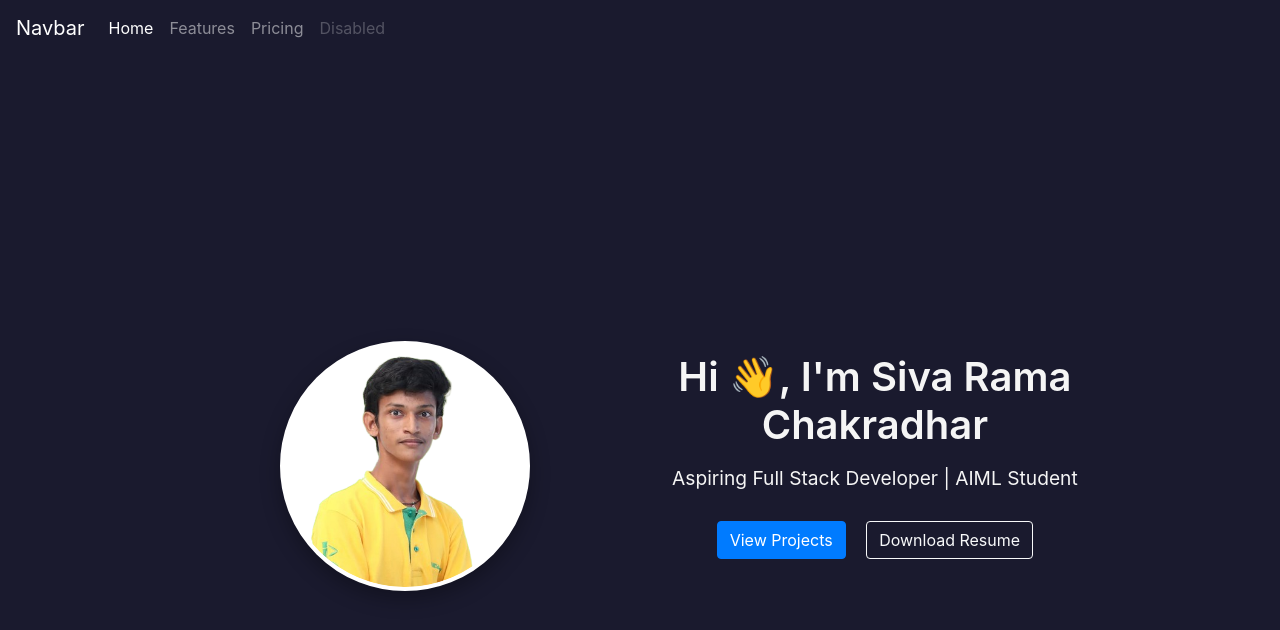
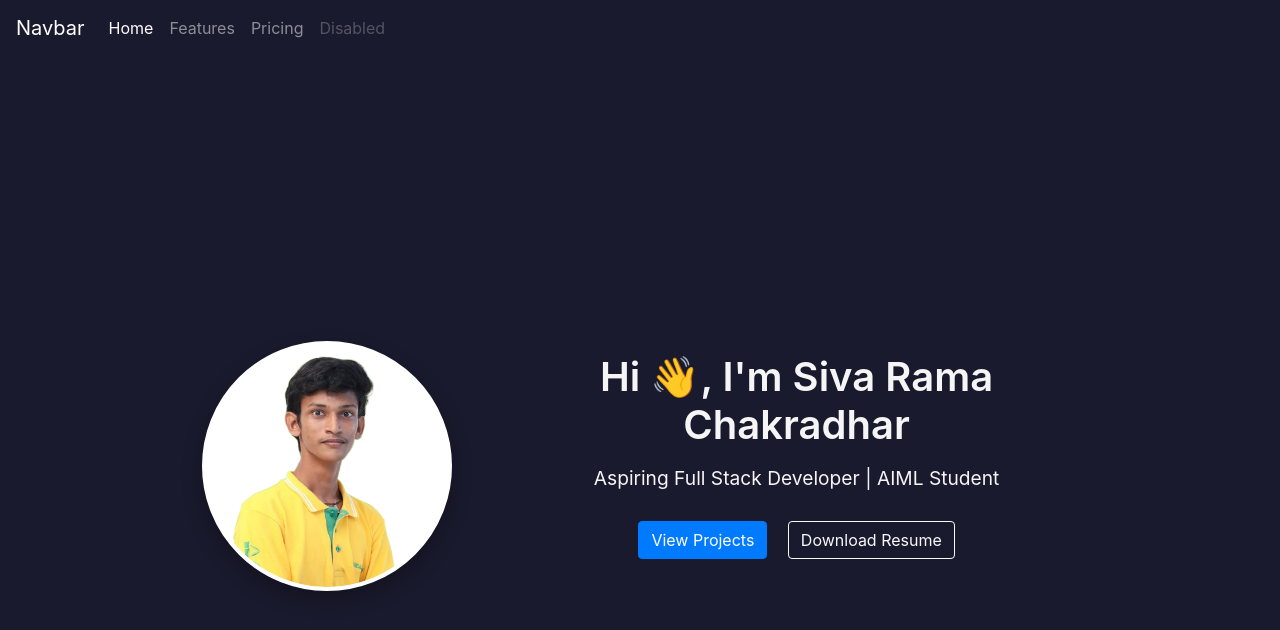
Before and after one commit to SivaRamaChakradhar/portfolio, a plain HTML site: page index.html in a window 1280 px wide. Drawn offline with nearby package versions, Linux system fonts and the light colour scheme.

Commit message:
medium devices

```diff
--- a/index.html
+++ b/index.html
@@ -54,16 +54,16 @@
             </div>
 
             <!-- Desktop Layout -->
-            <div class="col-md-6 d-none d-md-flex justify-content-center align-items-center">
+            <div class="col-md-4 d-none d-md-flex justify-content-center align-items-center">
                 <img src="siva-removebg-preview-modified.png" class="image mb-3 mb-md-0" alt="Siva's Profile Image" />
             </div>
-            <div class="col-md-6 d-none d-md-flex flex-column justify-content-center">
+            <div class="col-md-8 d-none d-md-flex flex-column justify-content-center">
                 <h1>Hi <span class="wave">👋</span>, I'm Siva Rama Chakradhar</h1>
                 <p>Aspiring Full Stack Developer | AIML Student</p>
                 <div class="mt-4">
-                <a href="#projects" class="btn btn-primary mr-3">View Projects</a>
-                <a href="resume.pdf" class="btn btn-outline-light">Download Resume</a>
-                </div>
+                  <a href="#projects" class="btn btn-primary mr-3">View Projects</a>
+                  <a href="resume.pdf" class="btn btn-outline-light">Download Resume</a>
+              </div>
             </div>
         </div>
     </div>
```
